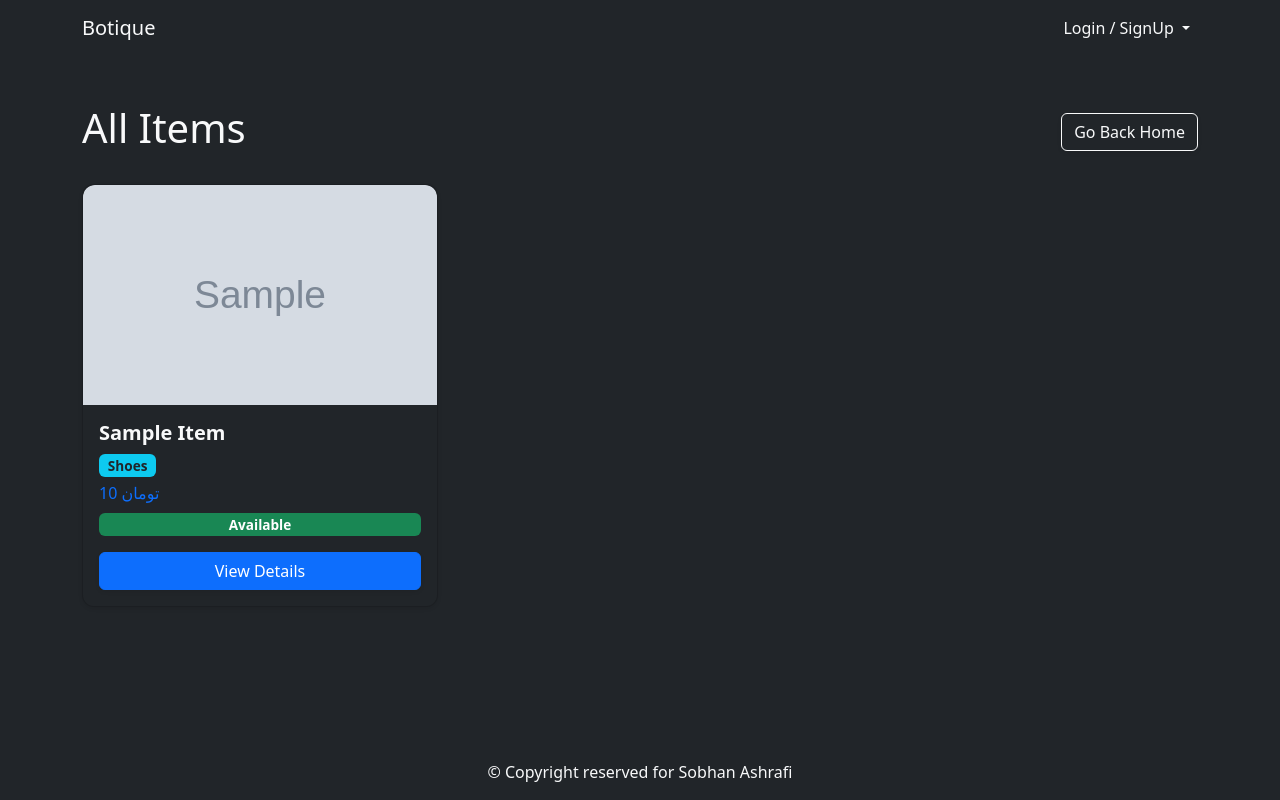
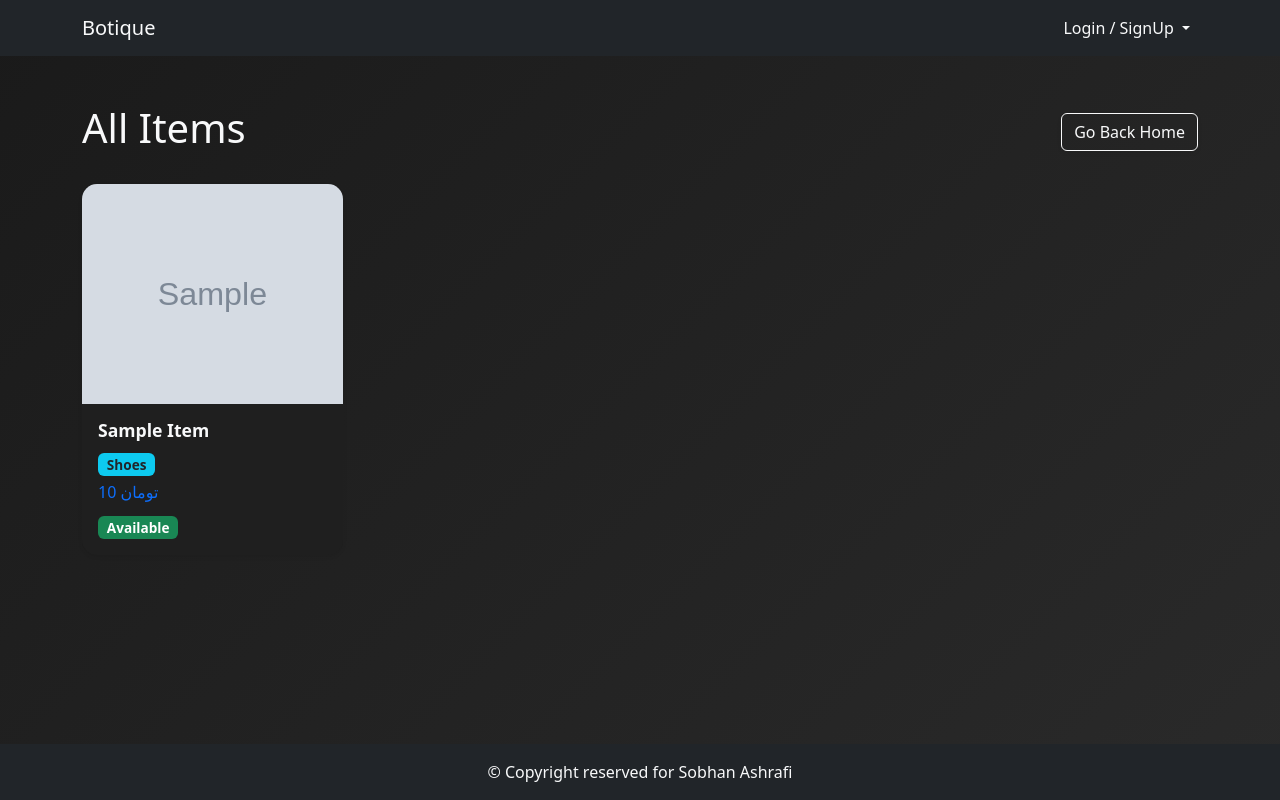
Before and after one commit to sobhan661/Botique, a Django app: page /items/ in a window 1280 px wide. Run offline with Django 5.2, Linux system fonts and the light colour scheme; tables that the repository leaves empty hold one stand-in row (values such as "Sample post"); grey boxes marked "Sample" are stand-in pictures.

Commit message:
update: minor changes to item.html and items.html

```diff
--- a/templates/items.html
+++ b/templates/items.html
@@ -14,26 +14,30 @@
 
   <div class="row g-4">
     {% for item in items %}
-    <div class="col-md-6 col-lg-4">
-      <div class="card bg-dark text-light shadow-sm hover-scale h-100">
+    <div class="col-sm-6 col-md-4 col-lg-3">
+      <div class="product-card shadow-sm h-100">
+
         {% if item.item_img %}
-        <img src="{{ item.item_img.url }}" class="card-img-top" alt="{{ item.name }}" style="height: 220px; object-fit: cover; border-top-left-radius: 12px; border-top-right-radius: 12px;">
+        <div class="position-relative overflow-hidden">
+          <img src="{{ item.item_img.url }}" class="card-img-top" alt="{{ item.name }}">
+          <div class="overlay d-flex justify-content-center align-items-center">
+            <a href="{% url 'item' item.pk %}" class="btn btn-primary me-2">Quick View</a>
+            <a href="#" class="btn btn-outline-light">Add to Cart</a>
+          </div>
+        </div>
         {% endif %}
 
-        <div class="card-body d-flex flex-column justify-content-between">
-          <h5 class="card-title">{{ item.name|title }}</h5>
+        <div class="card-body" style="padding: 1rem;">
+          <h5 class="card-title text-light mb-2">{{ item.name|title }}</h5>
           <p class="card-text mb-1">
             <span class="badge bg-info text-dark">{{ item.get_category_display }}</span>
           </p>
           <p class="card-text text-primary mb-2">{{ item.price_toman }} تومان</p>
-
           {% if item.is_active %}
-            <span class="badge bg-success mb-2">Available</span>
+            <span class="badge bg-success">Available</span>
           {% else %}
-            <span class="badge bg-danger mb-2">Unavailable</span>
+            <span class="badge bg-danger">Unavailable</span>
           {% endif %}
-
-          <a href="{% url 'item' item.pk %}" class="btn btn-primary mt-2 shadow-sm">View Details</a>
         </div>
       </div>
     </div>
@@ -44,19 +48,69 @@
 </div>
 
 <style>
-.hover-scale:hover {
-    transform: scale(1.03);
-    transition: 0.3s;
+body {
+    background: linear-gradient(135deg, #1a1a1a, #2a2a2a);
 }
 
-.card {
-    border-radius: 12px;
+/* Card background and hover */
+.product-card {
+    background-color: #1f1f1f !important;
+    border-radius: 15px;
     overflow: hidden;
+    transition: transform 0.3s, box-shadow 0.3s;
 }
 
-.card-body h5 {
+.product-card:hover {
+    transform: translateY(-5px);
+    box-shadow: 0 10px 25px rgba(0,0,0,0.6);
+}
+
+/* Card image */
+.product-card img {
+    height: 220px;
+    width: 100%;
+    object-fit: cover;
+    transition: transform 0.3s;
+}
+
+.product-card:hover img {
+    transform: scale(1.05);
+}
+
+/* Overlay buttons */
+.overlay {
+    position: absolute;
+    top: 0;
+    left: 0;
+    height: 100%;
+    width: 100%;
+    background: rgba(0,0,0,0.6);
+    opacity: 0;
+    transition: opacity 0.3s;
+}
+
+.product-card:hover .overlay {
+    opacity: 1;
+}
+
+.overlay .btn {
+    margin: 0 5px;
+}
+
+/* Card text */
+.card-title {
     font-weight: 600;
-    font-size: 1.25rem;
+    font-size: 1.1rem;
+    color: #ffffff; /* FORCE white text */
+}
+
+.card-text {
+    color: #ffffff; /* FORCE white text */
+}
+
+.badge {
+    font-size: 0.85rem;
+    margin-top: 0.25rem;
 }
 
 .btn-primary {
@@ -69,8 +123,9 @@
     border-color: #0a58ca;
 }
 
-.badge {
-    font-size: 0.85rem;
+.hover-scale:hover {
+    transform: scale(1.03);
+    transition: 0.3s;
 }
 </style>
 {% endblock content %}
```
Also changed, not shown: templates/item.html (+30 -21 lines).
